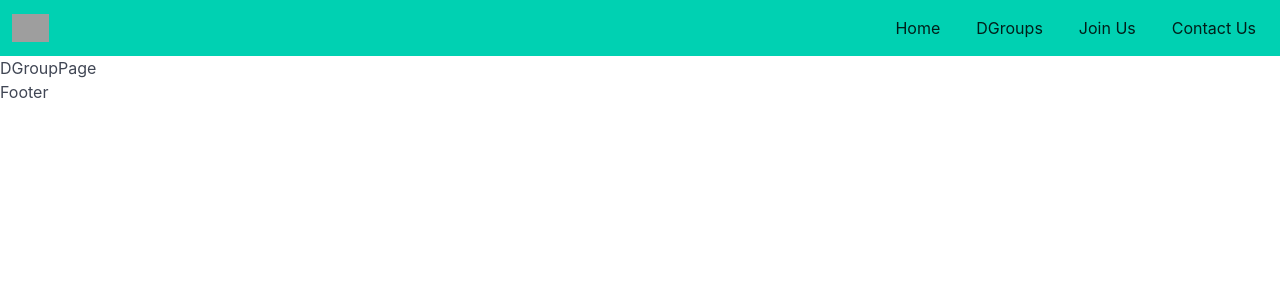
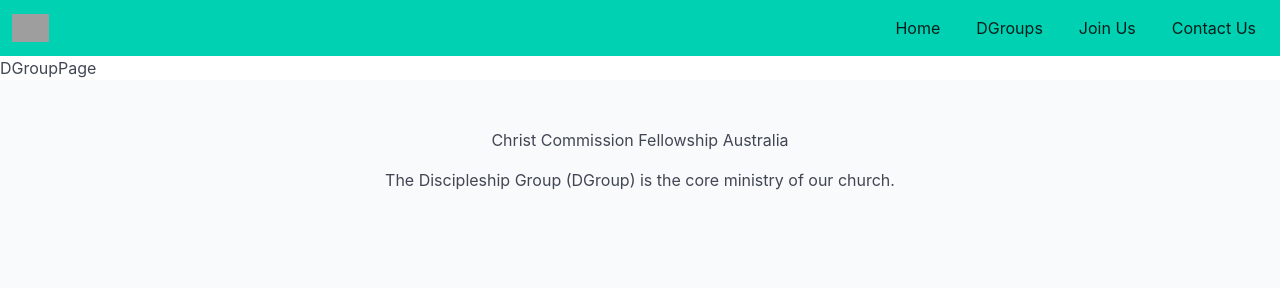
Before and after one commit to jmcaluyafuentes/ccf-dgroup-mngt, a React (Vite) app: page /dgroups in a window 1280 px wide. Shown: the top 300 px of the page. Built offline with nearby package versions, Linux system fonts and the light colour scheme; grey boxes are pictures that could not be loaded.

Commit message:
footer: add footer component

```diff
--- a/src/components/Footer.jsx
+++ b/src/components/Footer.jsx
@@ -1,9 +1,14 @@
-import React from 'react'
+import React from 'react';
 
 const Footer = () => {
-  return (
-    <div>Footer</div>
-  )
-}
+    return (
+        <footer className="footer">
+            <div className="content has-text-centered">
+                <p>Christ Commission Fellowship Australia</p>
+                <p>The Discipleship Group (DGroup) is the core ministry of our church.</p>
+            </div>
+        </footer>
+    );
+};
 
-export default Footer
+export default Footer;
```
